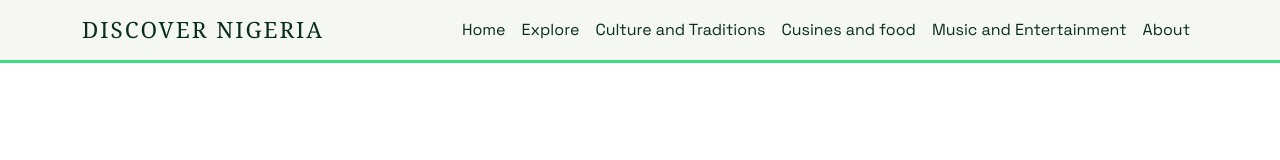
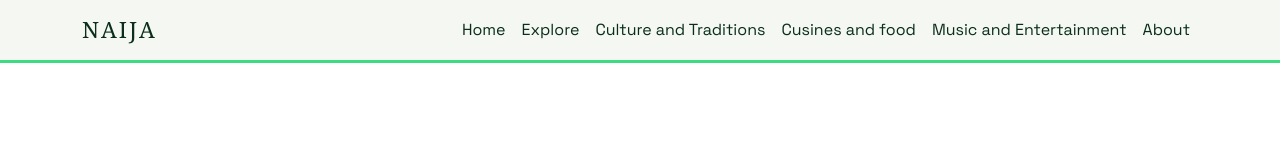
Before and after one commit to sam-scally/DISCOVER-NIGERIA, a plain HTML site: page explore.html in a window 1280 px wide. Drawn offline with nearby package versions, Linux system fonts and the light colour scheme; a web font is replaced by a local one.

Commit message:
Update explore page branding
Co-authored-by: Copilot <223556219+Copilot@users.noreply.github.com>

```diff
--- a/explore.html
+++ b/explore.html
@@ -16,7 +16,7 @@
     <header>
         <nav class="navbar navbar-expand-lg ">
             <div class="container">
-                <a class="navbar-brand logo" href="index.html">DISCOVER NIGERIA</a>
+                <a class="navbar-brand logo" href="index.html">NAIJA</a>
                 <button class="navbar-toggler" type="button" data-bs-toggle="collapse" data-bs-target="#mainNav" aria-controls="mainNav" aria-expanded="false" aria-label="Toggle navigation">
                     <span class="navbar-toggler-icon"></span>
                 </button>
```
